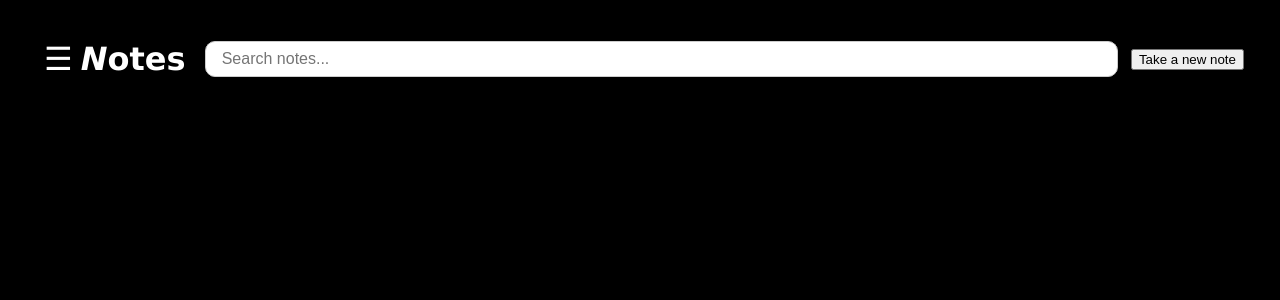
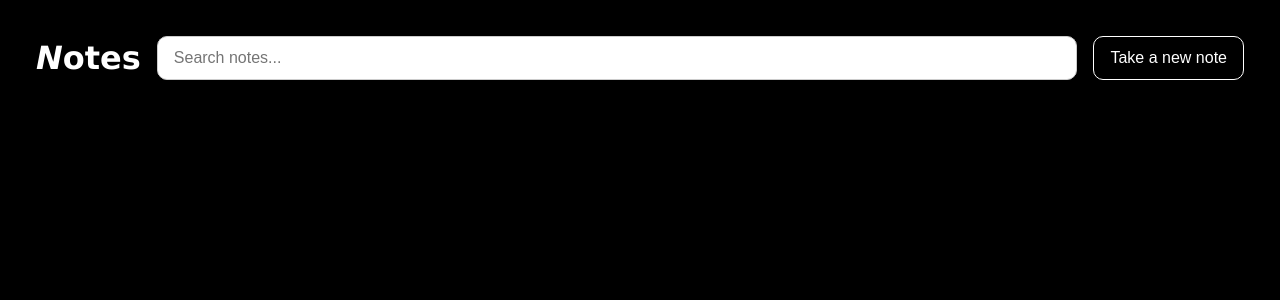
Before and after one commit to tanmaymone/notes, a React (Vite) app: page / in a window 1280 px wide. Shown: the top 300 px of the page. Built offline with nearby package versions, Linux system fonts and the light colour scheme.

Commit message:
Search implementation and edit note box size appearance fix

```diff
--- a/src/App.jsx
+++ b/src/App.jsx
@@ -11,6 +11,8 @@ function App() {
   });
 
   const [selectedNote, setSelectedNote] = useState(null);
+  const [searchQuery, setSearchQuery] = useState("");
+  const [isSearching, setIsSearching] = useState(false);
 
   useEffect(() => {
     localStorage.setItem("notes", JSON.stringify(notes));
@@ -33,11 +35,34 @@ function App() {
     setNotes((prevNotes) => prevNotes.filter((n) => n.id !== id));
   };
 
+  const handleSearch = () => {
+    setIsSearching(true);
+  };
+
+  const handleResetSearch = () => {
+    setSearchQuery('');
+    setIsSearching(false);
+  };
+
+  const filteredNotes = isSearching
+    ? notes.filter(
+        (note) =>
+          note.title.toLowerCase().includes(searchQuery.toLowerCase()) ||
+          note.text.toLowerCase().includes(searchQuery.toLowerCase())
+      )
+    : notes;
+
   return (
     <div className="app-container">
-      <Header onCreateNewNote={openModal} />
+      <Header
+        onCreateNewNote={openModal}
+        searchQuery={searchQuery}
+        setSearchQuery={setSearchQuery}
+        onSearch={handleSearch}
+        onResetSearch={handleResetSearch}
+      />
       <CollectionOfNotes
-        notes={notes}
+        notes={filteredNotes}
         openModal={openModal}
         onDeleteNote={handleDeleteNote}
       />
--- a/src/components/CollectionOfNotes.jsx
+++ b/src/components/CollectionOfNotes.jsx
@@ -10,7 +10,6 @@ function CollectionOfNotes({ notes, openModal, onDeleteNote }) {
             key={note.id}
             title={note.title}
             text={note.text}
-            labels={note.labels}
             onClick={() => openModal(note)}
             onDelete={() => onDeleteNote(note.id)}
           />
--- a/src/components/EditNote.css
+++ b/src/components/EditNote.css
@@ -1,10 +1,12 @@
 .edit-note-container {
   border: 1px solid whitesmoke;
   position: relative;
-  padding: 20px;
-  margin: 50px;
+  padding: 12px; /* reduced padding */
+  margin: 0; /* removed unnecessary margin */
   background-color: transparent;
   border-radius: 12px;
+  width: 100%; /* make it fill modal-content */
+  box-sizing: border-box;
 }
 
 .edit-note-header,
@@ -14,8 +16,9 @@
   border: none;
   outline: none;
   background: transparent;
-  margin: 3px;
+  margin: 10px;
   width: 100%;
+  resize: none;
 }
 
 .edit-note-header {
--- a/src/components/EditNote.jsx
+++ b/src/components/EditNote.jsx
@@ -50,7 +50,7 @@ export default function EditNote({ note, onClose, onSave }) {
   ✓
 </button>
 
-          <button className="edit-note-select-labels-dropdown">&#9776;</button>
+
         </div>
       </div>
     </div>
--- a/src/components/Header.css
+++ b/src/components/Header.css
@@ -1,76 +1,55 @@
 .header {
+  display: flex;
+  align-items: center;
+  justify-content: space-between;
+  padding: 16px;
+  background: #000;
+  color: white;
   font-family: Verdana, Geneva, Tahoma, sans-serif;
-  display: flex;
-  justify-content: space-between;
-  align-items: center;
-  padding: 16px;
-  background: #000000;
-  color: #ffffff;
+  gap: 1rem;
 }
 
 .header-title {
-  margin: 0;
   font-size: 2rem;
   font-weight: bold;
+  margin: 0;
+  cursor: pointer;
+  flex-shrink: 0;
 }
 
-.header-title .italic-n {
+.italic-n {
   font-style: italic;
 }
 
+.search-container {
+  flex: 1;
+  display: flex;
+  align-items: center;
+  gap: 1rem;
+}
+
 .header-search {
-  flex: 1 1 auto;
-  min-width: 0;
-  max-width: 100%;
-  margin-right: 1vw;
-  margin-left: 1.5vw;
-  padding: 8px 16px;
+  flex: 1;
+  padding: 12px 16px;
   font-size: 1rem;
   border: 1px solid #ccc;
   border-radius: 10px;
   box-sizing: border-box;
 }
 
-.sidebar-toggle {
-  background: transparent;
-  border: none;
-  color: #fff;
-  font-size: 2rem;
+.take-new-note-btn {
+  padding: 12px 16px;
+  font-size: 1rem;
+  background-color: black;
+  color: white;
+  border: 1px solid white;
+  border-radius: 10px;
   cursor: pointer;
-  padding: 4px 8px;
-  transition: background 0.2s;
+  box-sizing: border-box;
+  height: 100%;
+  white-space: nowrap; /* Avoid text wrap */
 }
 
-.sidebar-toggle:hover {
-  background: rgba(255,255,255,0.1);
+.take-new-note-btn:hover {
+  background-color: #1e1e1e;
 }
-
-.dropdown-container {
-  position: relative;
-  display: inline-block;
-}
-
-.dropdown-menu {
-  position: absolute;
-  top: 110%;
-  left: 0;
-  z-index: 1000;
-  min-width: 220px; /* Increased width */
-  background: #fff;
-  color: #222;
-  border: 1px solid #ccc;
-  border-radius: 6px;
-  box-shadow: 0 2px 8px rgba(0,0,0,0.15);
-  padding: 0;
-  margin: 0;
-  list-style: none;
-}
-
-.dropdown-menu li {
-  padding: 10px 16px;
-  cursor: pointer;
-}
-
-.dropdown-menu li:hover {
-  background: #f0f0f0;
-}
--- a/src/components/Header.jsx
+++ b/src/components/Header.jsx
@@ -1,33 +1,40 @@
 import './Header.css';
-import React from 'react';
 import TakeNewNote from './TakeNewNote';
 
-function Header({ onCreateNewNote }) {
-  const [showDropdown, setShowDropdown] = React.useState(false);
+function Header({
+  onCreateNewNote,
+  searchQuery,
+  setSearchQuery,
+  onSearch,
+  onResetSearch,
+}) {
+  const handleKeyDown = (e) => {
+    if (e.key === 'Enter') {
+      onSearch();
+    }
+  };
 
   return (
     <header className="header">
-      <div className="dropdown-container" style={{ position: "relative", display: "inline-block" }}>
-        <button
-          className="sidebar-toggle"
-          aria-label="Open tag list"
-          onClick={() => setShowDropdown((prev) => !prev)}
-        >
-          &#9776;
-        </button>
-        {showDropdown && (
-          <ul className="dropdown-menu">
-            <li>Dummy Option 1</li>
-            <li>Dummy Option 2</li>
-            <li>Dummy Option 3</li>
-          </ul>
-        )}
-      </div>
-      <h1 className="header-title">
+      <h1 className="header-title" style={{ cursor: 'pointer' }} onClick={onResetSearch}>
         <span className="italic-n">N</span>otes
       </h1>
-      <input type="text" className="header-search" placeholder="Search notes..." />
-      <TakeNewNote onCreateNewNote={onCreateNewNote} />
+
+      <div className="search-container">
+        <input
+          type="text"
+          className="header-search"
+          placeholder="Search notes..."
+          value={searchQuery}
+          onChange={(e) => setSearchQuery(e.target.value)}
+          onKeyDown={handleKeyDown}
+        />
+      </div>
+
+      <div style={{ display: 'flex', alignItems: 'center' }}>
+  <TakeNewNote onCreateNewNote={onCreateNewNote} />
+</div>
+
     </header>
   );
 }
--- a/src/components/Labels.css
+++ /dev/null
@@ -1,15 +0,0 @@
-.label-btn {
-  background-color: #444;
-  border: none;
-  color: white;
-  padding: 4px 8px;
-  margin: 2px;
-  border-radius: 4px;
-  font-size: 0.7rem;
-  cursor: pointer;
-  transition: background-color 0.2s;
-}
-
-.label-btn:hover {
-  background-color: #666;
-}
--- a/src/components/Labels.jsx
+++ /dev/null
@@ -1,13 +0,0 @@
-import './Labels.css';
-
-export default function Labels({ labels }) {
-    return (
-        <div className="labels">
-            {labels.map((label, index) => (
-                <button key={index} className="label-btn" >
-                    {label}
-                </button>
-            ))}
-        </div>
-    );
-}
--- a/src/components/Note.jsx
+++ b/src/components/Note.jsx
@@ -1,15 +1,13 @@
-// Note.jsx
 import './Note.css';
-import Labels from './Labels';
 
-function Note({ title, text, labels, onClick, onDelete }) {
+function Note({ title, text, onClick, onDelete }) {
   return (
     <div className="note-card" onClick={onClick}>
       <button
         className="delete-btn"
         title="Delete"
         onClick={(e) => {
-          e.stopPropagation(); // Prevent opening modal when delete is clicked
+          e.stopPropagation();
           onDelete();
         }}
       >
@@ -19,7 +17,6 @@ function Note({ title, text, labels, onClick, onDelete }) {
       <div className="note-card-body">
         <div className="note-card-title">{title}</div>
         <div className="note-card-text">{text}</div>
-        <Labels labels={labels} />
       </div>
     </div>
   );
--- a/src/components/TakeNewNote.css
+++ b/src/components/TakeNewNote.css
@@ -1,12 +1,19 @@
 .take-new-note-btn {
-  background-color: black; /* Green */
-  border: 1px solid white; /* Green */
+  background-color: black;
+  border: 1px solid white;
   color: white;
-  padding: 10px 20px;
+  padding: 10px 16px; /* Match search bar padding */
+  font-size: 1rem;     /* Match search bar font size */
   text-align: center;
   text-decoration: none;
   display: block;
-  font-size: 16px;
   cursor: pointer;
-  border-radius: 8px;
+  border-radius: 10px;
+  height: 100%;        /* Ensures it fills container height */
+  box-sizing: border-box;
+  transition: background 0.2s ease;
 }
+
+.take-new-note-btn:hover {
+  background-color: #1e1e1e;
+}
--- a/src/components/TakeNewNote.jsx
+++ b/src/components/TakeNewNote.jsx
@@ -11,7 +11,7 @@ export default function TakeNewNote({ onCreateNewNote }) {
 
   return (
     <button className="take-new-note-btn" onClick={handleClick}>
-      <span className="take-new-note-text">Take a new note</span>
+      Take a new note
     </button>
   );
 }
```
